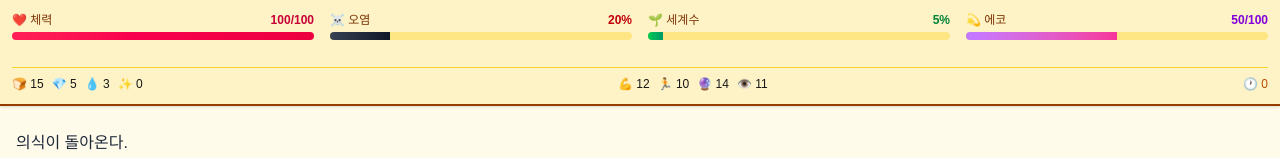
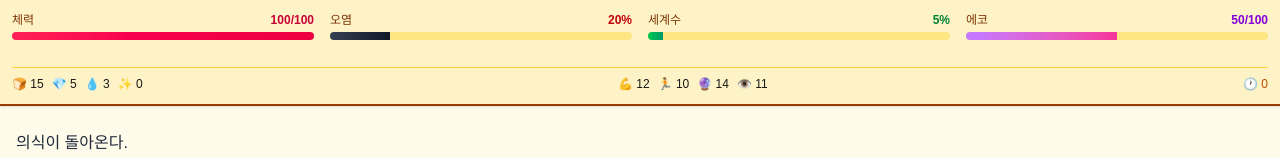
Before and after one commit to dustj0217-eng/tower, a Next.js app: page / in a window 1280 px wide. Shown: the top 158 px of the page. Built offline with nearby package versions, Linux system fonts and the light colour scheme.

Commit message:
임티아웃

```diff
--- a/app/page.tsx
+++ b/app/page.tsx
@@ -136,7 +136,7 @@ export default function Game() {
                 className="w-full text-left"
               >
                 <div className="flex items-center justify-between mb-1">
-                  <span className="text-xs font-medium text-amber-900">❤️ 체력</span>
+                  <span className="text-xs font-medium text-amber-900">체력</span>
                   <span className="text-xs text-rose-700 font-bold">{gameState.player.health}/{gameState.player.maxHealth}</span>
                 </div>
                 <div className="h-2 bg-amber-200 rounded-full overflow-hidden">
@@ -160,7 +160,7 @@ export default function Game() {
                 className="w-full text-left"
               >
                 <div className="flex items-center justify-between mb-1">
-                  <span className="text-xs font-medium text-amber-900">☠️ 오염</span>
+                  <span className="text-xs font-medium text-amber-900">오염</span>
                   <span className="text-xs text-red-700 font-bold">{gameState.pollution}%</span>
                 </div>
                 <div className="h-2 bg-amber-200 rounded-full overflow-hidden">
@@ -184,7 +184,7 @@ export default function Game() {
                 className="w-full text-left"
               >
                 <div className="flex items-center justify-between mb-1">
-                  <span className="text-xs font-medium text-amber-900">🌱 세계수</span>
+                  <span className="text-xs font-medium text-amber-900">세계수</span>
                   <span className="text-xs text-green-700 font-bold">{gameState.worldTree}%</span>
                 </div>
                 <div className="h-2 bg-amber-200 rounded-full overflow-hidden">
@@ -208,7 +208,7 @@ export default function Game() {
                 className="w-full text-left"
               >
                 <div className="flex items-center justify-between mb-1">
-                  <span className="text-xs font-medium text-amber-900">💫 에코</span>
+                  <span className="text-xs font-medium text-amber-900">에코</span>
                   <span className="text-xs text-purple-700 font-bold">{gameState.echoTrust}/100</span>
                 </div>
                 <div className="h-2 bg-amber-200 rounded-full overflow-hidden">
```
